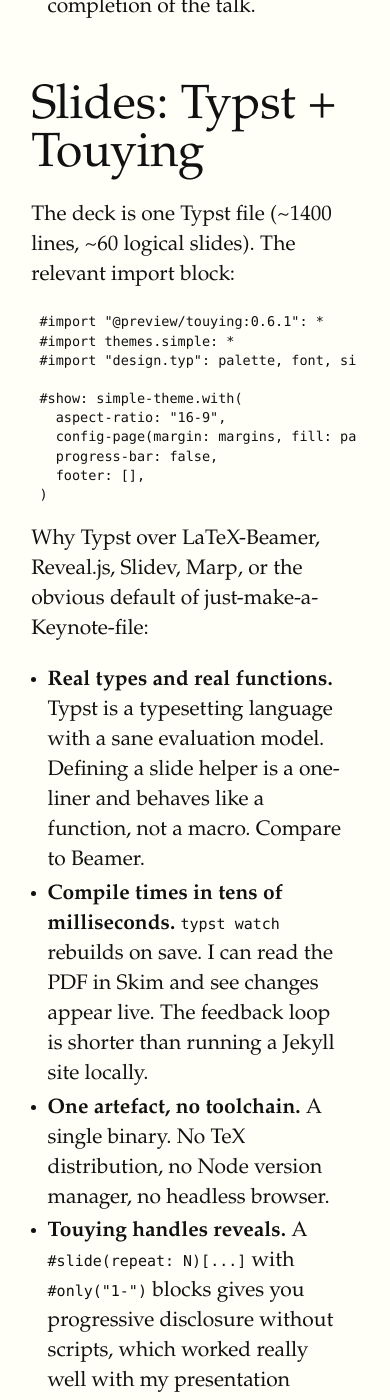
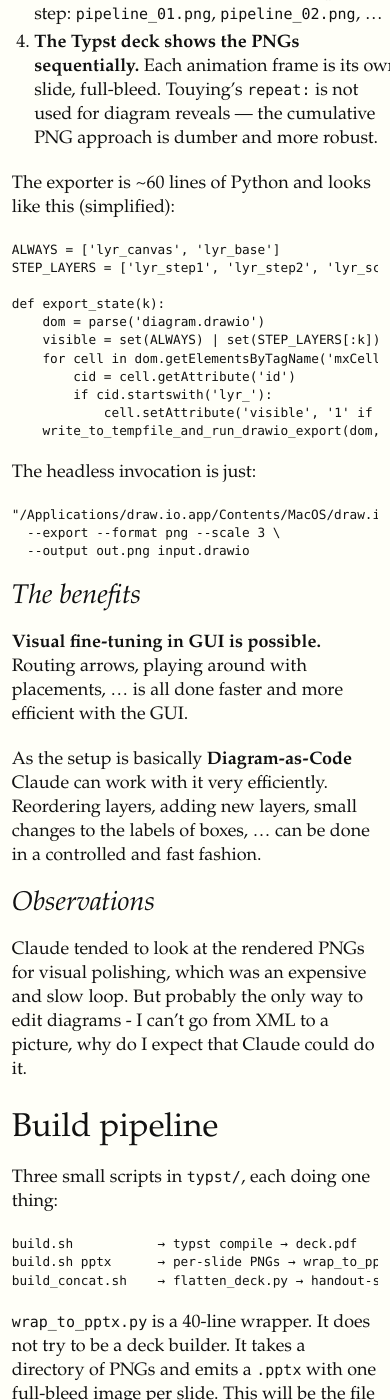
Before and after one commit to samuelsmal/samuelsmal.github.io, a Jekyll site: the page built from collections/_posts/2026-05-20-writing-talk-decks-as-code.md, in a window 390 px wide and 1400 px high, scrolled down 6701 px. Built offline with Jekyll 4.4.1, drawn with Linux system fonts in a browser that asks for light colours.

Commit message:
Fix mobile layout: add viewport meta tag and mobile styles
- Add viewport meta tag to enable proper mobile rendering
- Add mobile styles for screens <= 600px with better readability:
  - Increased body width and reduced padding
  - Adjusted font sizes for headings and paragraphs
  - Full-width content elements
  - Improved code block and blockquote mobile rendering
  - Better navigation and footer mobile styling

Generated by Mistral Vibe.
Co-Authored-By: Mistral Vibe <vibe@mistral.ai>

```diff
--- a/_includes/head.html
+++ b/_includes/head.html
@@ -1,5 +1,6 @@
 <head>
   <meta charset="utf-8">
+  <meta name="viewport" content="width=device-width, initial-scale=1">
   <title>{{ page.title }}</title>
   <link rel="stylesheet" href="{{ '/assets/css/styles.css' | relative_url }}">
 
--- a/_sass/_base.scss
+++ b/_sass/_base.scss
@@ -558,3 +558,107 @@ label.margin-toggle:not(.sidenote-number) {
         width: 100%;
     }
 }
+
+/* More aggressive mobile styles for very small screens */
+@media (max-width: 600px) {
+    body {
+        width: 94%;
+        padding-left: 3%;
+        padding-right: 3%;
+        font-size: 16px;
+    }
+
+    h1 {
+        font-size: 2.2rem;
+        margin-top: 2rem;
+        margin-bottom: 1rem;
+    }
+
+    h2 {
+        font-size: 1.8rem;
+        margin-top: 1.5rem;
+        margin-bottom: 1rem;
+    }
+
+    h3 {
+        font-size: 1.4rem;
+        margin-top: 1.2rem;
+        margin-bottom: 0.8rem;
+    }
+
+    p,
+    dl,
+    ol,
+    ul {
+        font-size: 1.2rem;
+        line-height: 1.6rem;
+    }
+
+    article {
+        padding: 2rem 0;
+    }
+
+    section > p,
+    section > footer,
+    section > table {
+        width: 100%;
+    }
+
+    pre > code {
+        font-size: 0.85rem;
+        width: 100%;
+        margin-left: 0;
+    }
+
+    section > dl,
+    section > ol,
+    section > ul {
+        width: 100%;
+        -webkit-padding-start: 1.5rem;
+    }
+
+    blockquote {
+        font-size: 1.2rem;
+        margin-left: 1rem;
+        margin-right: 0;
+    }
+
+    blockquote p,
+    blockquote footer {
+        width: 100%;
+        margin-left: 0;
+        margin-right: 0;
+    }
+
+    figure {
+        max-width: 100%;
+        margin-left: 0;
+    }
+
+    figcaption {
+        font-size: 1rem;
+        max-width: 100%;
+        margin-right: 0;
+    }
+
+    div.table-wrapper,
+    table {
+        width: 100%;
+    }
+
+    .sans {
+        font-size: 1.1rem;
+    }
+
+    .nav {
+        font-size: 1.1rem;
+    }
+
+    .nav a {
+        padding: 0.2rem 0.4rem;
+    }
+
+    .footer {
+        font-size: 0.9rem;
+    }
+}
```
